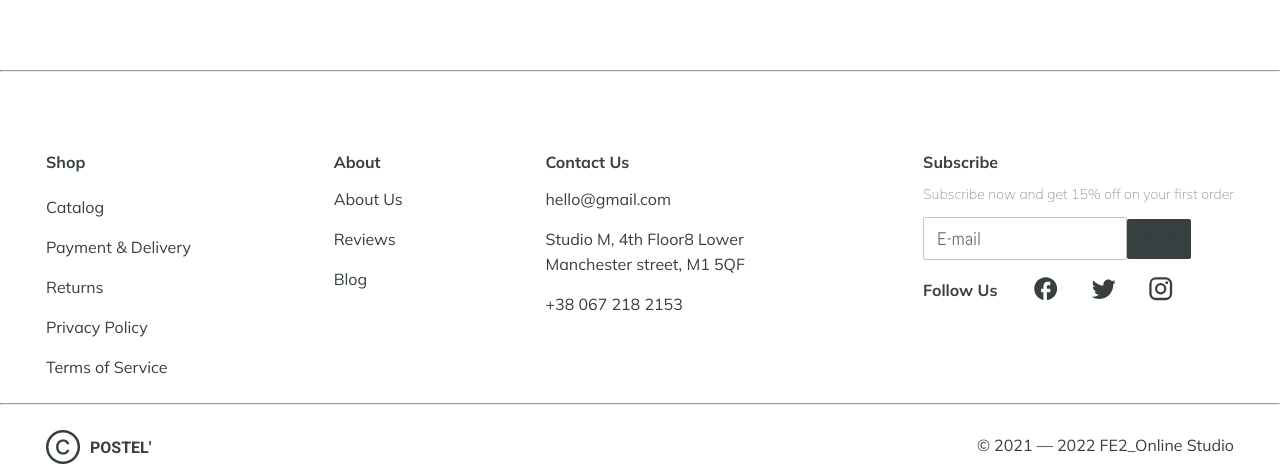
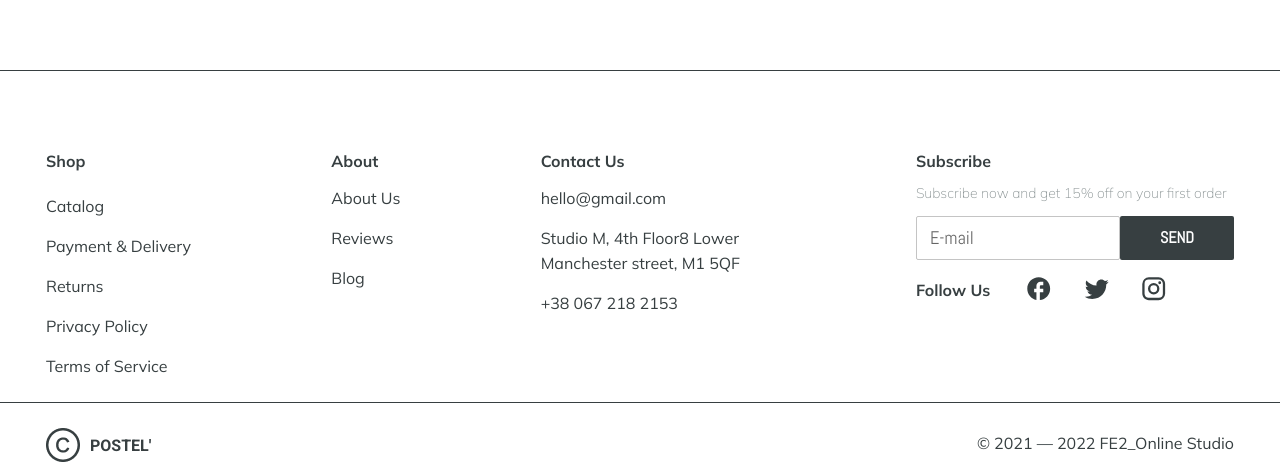
Before and after one commit to dorvika/final-project, a React (Create React App) app in the folder client/: page / in a window 1280 px wide. Shown: the part 1946-2412 px from the top of the page. Built offline with nearby package versions, Linux system fonts and the light colour scheme; no server answers.

Commit message:
upd footer - fixed button styles, removed scss fromm line

```diff
--- a/client/src/components/Footer/Footer.jsx
+++ b/client/src/components/Footer/Footer.jsx
@@ -2,22 +2,26 @@ import {
   Box,
   Button,
   Container,
+  Divider,
   List,
   ListItem,
   TextField,
   Typography,
 } from "@mui/material";
 import { Link } from "react-router-dom";
-// import { FacebookOutlinedIcon } from "@mui/icons-material";
-// import TwitterIcon from "@mui/icons-material/Twitter";
-// import InstagramIcon from "@mui/icons-material/Instagram";
 import { FacebookOutlined, Twitter, Instagram } from "@mui/icons-material";
-import "./footer.scss";
+import { styled } from "@mui/material/styles";
+
+const FooterHr = styled(Divider)(({ theme }) => ({
+  borderColor: theme.palette.primary.main,
+  margin: "0 auto",
+  maxWidth: "1310px",
+}));
 
 const Footer = () => {
   return (
     <footer>
-      <hr className="footerLine"></hr>
+      <FooterHr />
       <Container>
         <Box
           component="div"
@@ -120,7 +124,15 @@ const Footer = () => {
                 label="E-mail"
                 variant="outlined"
               />
-              <Button>Send</Button>
+              <Button
+                sx={{
+                  color: "secondary.main",
+                  p: "8px 40px",
+                  "&:hover": { color: "primary.main" },
+                }}
+              >
+                Send
+              </Button>
             </ListItem>
             <ListItem>
               <Box
@@ -163,7 +175,7 @@ const Footer = () => {
         </Box>
       </Container>
 
-      <hr className="footerLine"></hr>
+      <FooterHr />
       <Container>
         <Box
           sx={{
--- a/client/src/components/Footer/footer.scss
+++ /dev/null
@@ -1,5 +0,0 @@
-.footerLine {
-    margin: 0 auto;
-    max-width: 1310px;
-    height: 1px;
-}
--- a/client/src/muiTheme/theme.js
+++ b/client/src/muiTheme/theme.js
@@ -174,6 +174,14 @@ const theme = createTheme({
   // navPanelHeight: {
   //   mobile: "83px",
   // },
+  transitions: {
+    duration: {
+      standard: "0.5s",
+    },
+    easing: {
+      easeIn: "cubic-bezier(0.4, 0, 1, 1)",
+    },
+  },
 });
 
 export default theme;
```
